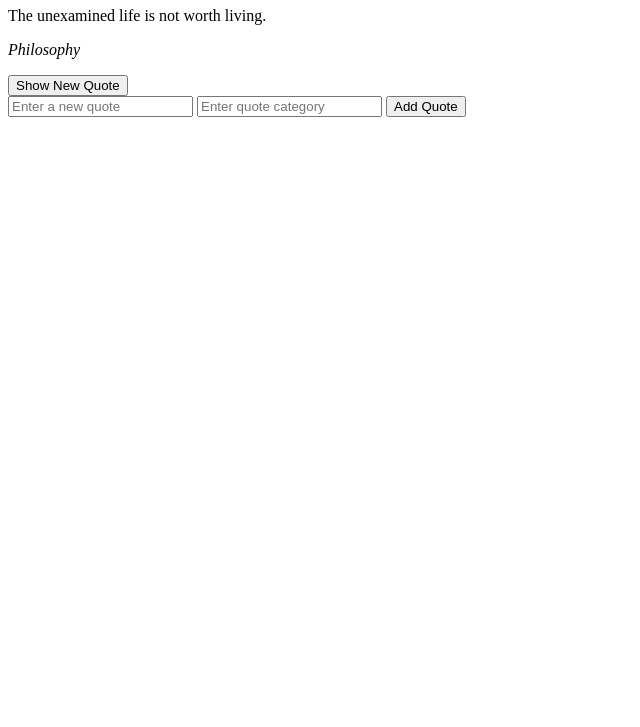
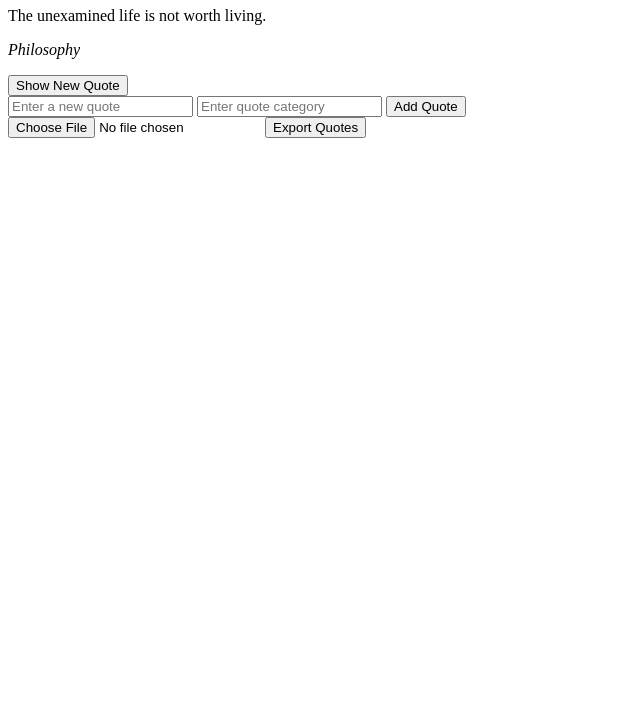
Before and after one commit to Aman1000000/alx_fe_javascript, a plain HTML site: page dom-manipulation/index.html in a window 1280 px wide. Shown: the part 73-800 px from the top of the page, without its empty margins (0-640 px from the left). Drawn offline with Linux system fonts and the light colour scheme.

Commit message:
Update index.html

```diff
--- a/dom-manipulation/index.html
+++ b/dom-manipulation/index.html
@@ -14,6 +14,10 @@
         <input id="newQuoteCategory" type="text" placeholder="Enter quote category" />
         <button id="addQuoteBtn">Add Quote</button>
     </div>
+    <div>
+        <input type="file" id="importFile" accept=".json" />
+        <button id="exportQuotesBtn">Export Quotes</button>
+    </div>
     <script src="script.js"></script>
 </body>
 </html>
```
